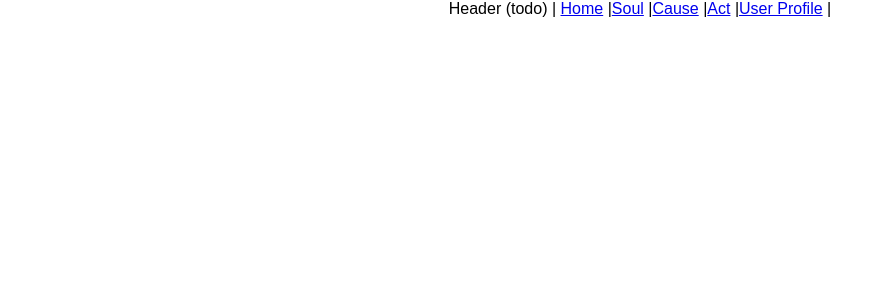
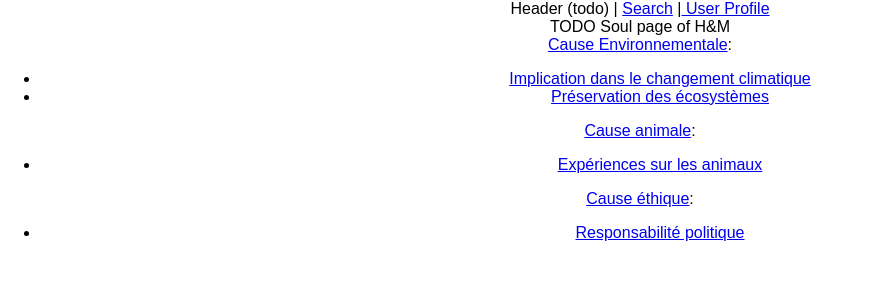
Before and after one commit to maxime-pico/karma, a React (Create React App) app: page /company/1 in a window 1280 px wide. Shown: the top 300 px of the page, without its empty margins (0-869 px from the left). Built offline with nearby package versions, Linux system fonts and the light colour scheme.

Commit message:
Sets up dynamic routes

```diff
--- a/src/components/App.js
+++ b/src/components/App.js
@@ -4,7 +4,7 @@ import { Switch, Route } from 'react-router-dom'
 import '../styles/App.css'
 import Header from './Header'
 import Search from './Search'
-import SoulRoute from './Soul'
+import Soul from './Soul'
 import Cause from './Cause'
 import Deliberation from './Deliberation'
 import UserProfile from './UserProfile'
@@ -14,10 +14,11 @@ const App = () => (
 		<Header />
 		<Switch>
 			<Route exact path="/" component={Search} />
-			<Route path="/companies/:companyId" component={SoulRoute} />
-			<Route path="/company/:companyId/causes" component={Cause} />
+			<Route exact path="/company/:companyId" component={Soul} />
+			<Route exact path="/company/:companyId/cause/:cause" component={Cause} />
 			<Route
-				path="/company/:companyId/causes/:causeId/acts/:actId"
+				exact
+				path="/company/:companyId/cause/:cause/act/:actId"
 				component={Deliberation}
 			/>
 			<Route path="/users/:userId" component={UserProfile} />
--- a/src/components/Cause.js
+++ b/src/components/Cause.js
@@ -1,5 +1,30 @@
+//@flow
 import React from 'react'
+import { Link } from 'react-router-dom'
+import { CAUSE_AND_ACTS } from '../constants.js'
 
-const Cause = () => <div> TODO Cause page </div>
+class Cause extends React.Component {
+	findActs = (list: [{ cause: string, acts: [string] }], cause: string) => {
+		const causeAndActs = list.find(item => item.cause === cause)
+		if (causeAndActs) return causeAndActs.acts
+	}
+	render() {
+		const cause = decodeURI(this.props.match.params.cause)
+		const acts = this.findActs(CAUSE_AND_ACTS, cause)
+		const currentPathname = this.props.location.pathname
+		if (acts)
+			return (
+				<div>
+					<div>{cause}</div>
+					{acts.map(act => (
+						<div key={act}>
+							<Link to={`${currentPathname}/act/${encodeURI(act)}`}>{act}</Link>
+						</div>
+					))}
+				</div>
+			)
+		else return 'An error occured'
+	}
+}
 
 export default Cause
--- a/src/components/Header.js
+++ b/src/components/Header.js
@@ -6,11 +6,8 @@ class Header extends React.Component {
 	render() {
 		return (
 			<div>
-				Header (todo) | <Link to="/">Home</Link> |
-				<Link to="/company">Soul</Link> |
-				<Link to="/company/cause">Cause</Link> |
-				<Link to="/company/cause/act">Act</Link> |
-				<Link to="/user">User Profile</Link> |
+				Header (todo) | <Link to="/">Search</Link> |
+				<Link to="/user"> User Profile</Link>
 			</div>
 		)
 	}
--- a/src/components/Search.js
+++ b/src/components/Search.js
@@ -6,7 +6,7 @@ const Search = () => (
 	<div>
 		{COMPANY_LIST.map(company => (
 			<div>
-				<Link to={`/companies/${company.id}`}>{company.name}</Link>
+				<Link to={`/company/${company.id}`}>{company.name}</Link>
 			</div>
 		))}
 	</div>
--- a/src/components/Soul.js
+++ b/src/components/Soul.js
@@ -1,6 +1,7 @@
 // @flow
 import React from 'react'
-import { COMPANY_LIST } from '../constants.js'
+import { Link } from 'react-router-dom'
+import { COMPANY_LIST, CAUSE_AND_ACTS } from '../constants.js'
 
 class Soul extends React.Component {
 	findCompany = (
@@ -15,13 +16,41 @@ class Soul extends React.Component {
 			COMPANY_LIST,
 			parseInt(this.props.match.params.companyId, 10),
 		)
-		return (
-			<div>
-				{company
-					? `TODO Soul page of ${company.name}`
-					: `! Oups there was an error loading the company !`}
-			</div>
-		)
+		if (company)
+			return (
+				<div>
+					<div> TODO Soul page of {company.name} </div>
+					{CAUSE_AND_ACTS.map(item => {
+						return (
+							<div>
+								<div>
+									<Link
+										to={`/company/${company.id}/cause/${encodeURI(item.cause)}`}
+									>
+										{item.cause}
+									</Link>
+
+									 :
+								</div>
+								<ul>
+									{item.acts.map(act => (
+										<li key={act}>
+											<Link
+												to={`/company/${company.id}/cause/${encodeURI(
+													item.cause,
+												)}/act/${encodeURI(act)}`}
+											>
+												{act}
+											</Link>
+										</li>
+									))}
+								</ul>
+							</div>
+						)
+					})}
+				</div>
+			)
+		else return <div>! Oups there was an error loading the company !</div>
 	}
 }
 
--- a/src/constants.js
+++ b/src/constants.js
@@ -3,3 +3,15 @@ export const COMPANY_LIST = [
 	{ id: 2, name: 'Total' },
 	{ id: 3, name: 'Mc Donalds' },
 ]
+
+export const CAUSE_AND_ACTS = [
+	{
+		cause: 'Cause Environnementale',
+		acts: [
+			'Implication dans le changement climatique',
+			'Préservation des écosystèmes',
+		],
+	},
+	{ cause: 'Cause animale', acts: ['Expériences sur les animaux'] },
+	{ cause: 'Cause éthique', acts: ['Responsabilité politique'] },
+]
```
